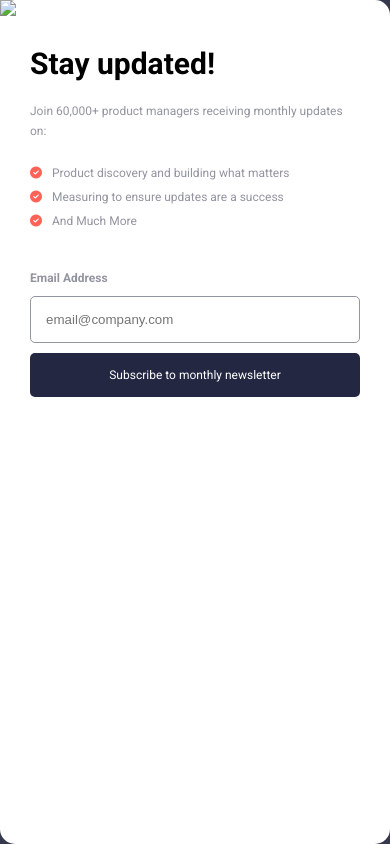
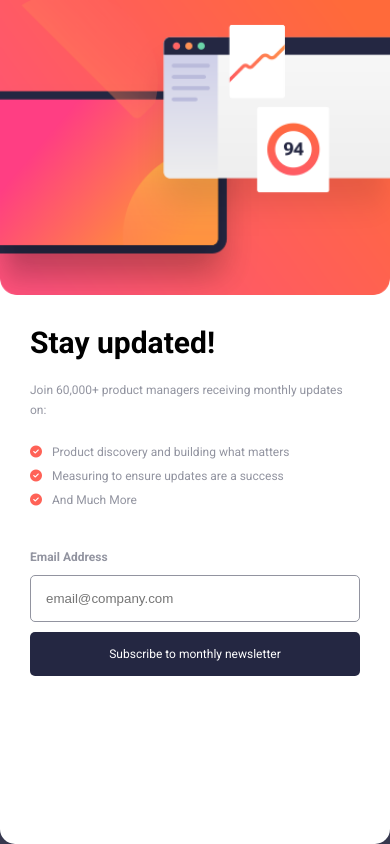
Before and after one commit to jordanalexandra/newsletter, a plain HTML site: page index.html in a window 390 px wide. Drawn offline with Linux system fonts and the light colour scheme.

Commit message:
Update index.html

```diff
--- a/index.html
+++ b/index.html
@@ -20,7 +20,7 @@
 
   <div id="container">
 
-  <img class="mobile-image" src="/assets/images/illustration-sign-up-mobile.png">
+  <img class="mobile-image" src="https://raw.githubusercontent.com/jordanalexandra/newsletter/main/illustration-sign-up-mobile.png">
 
     <div class="left-side">
 
```
